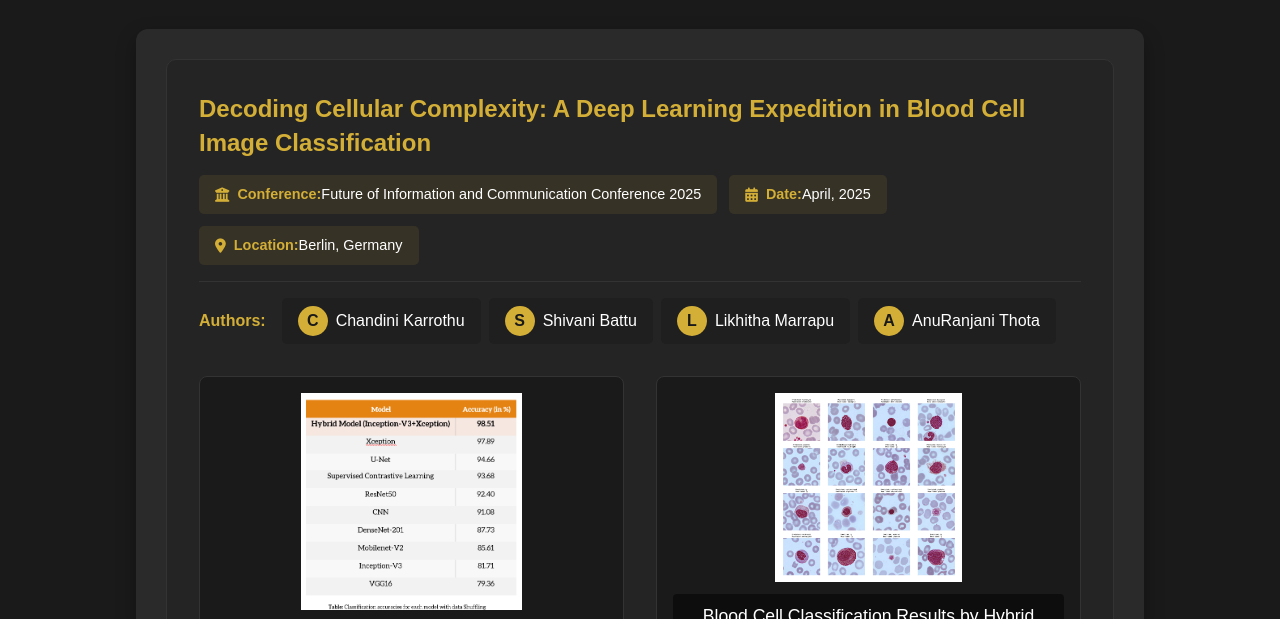
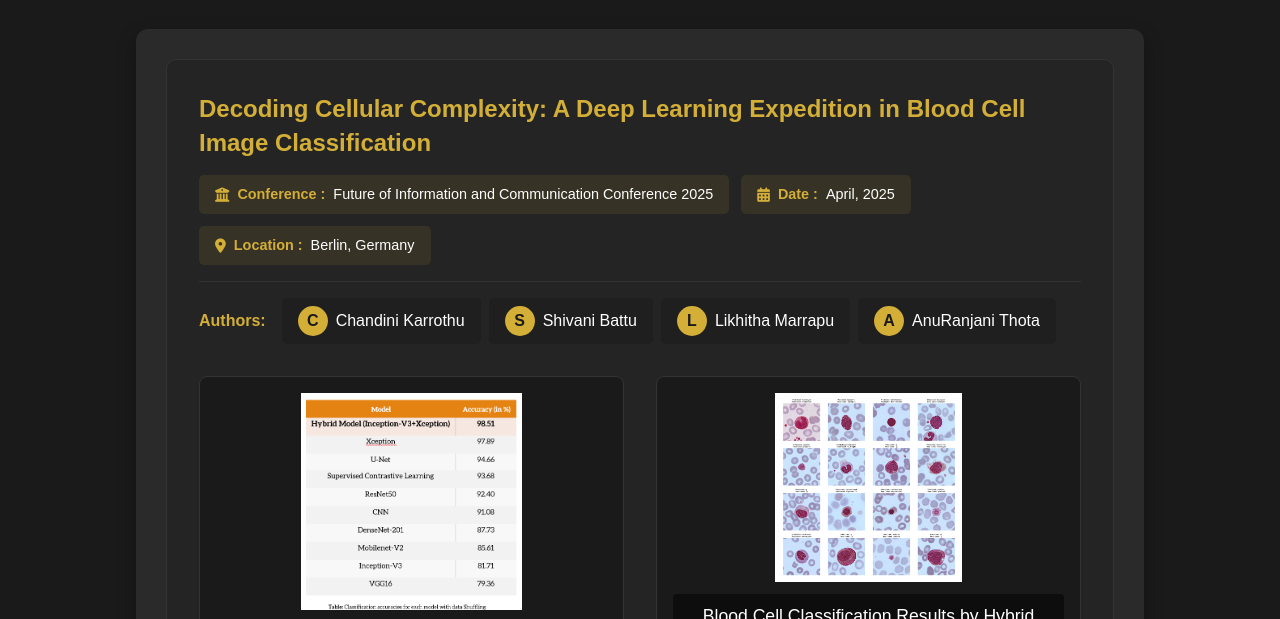
Before and after one commit to Chandini149/Portfolio_site, a plain HTML site: page publication.html in a window 1280 px wide. Shown: the part 181-800 px from the top of the page. Drawn offline with nearby package versions, Linux system fonts and the light colour scheme.

Commit message:
publication.html

```diff
--- a/publication.html
+++ b/publication.html
@@ -470,15 +470,15 @@
                     <div class="publication-meta">
                         <div class="meta-item">
                             <i class="fas fa-university"></i>
-                            <strong>Conference:</strong> Future of Information and Communication Conference 2025
+                            <strong>Conference : &nbsp; </strong> Future of Information and Communication Conference 2025
                         </div>
                         <div class="meta-item">
                             <i class="fas fa-calendar-alt"></i>
-                            <strong>Date:</strong> April, 2025
+                            <strong>Date : &nbsp; </strong> April, 2025
                         </div>
                         <div class="meta-item">
                             <i class="fas fa-map-marker-alt"></i>
-                            <strong>Location:</strong> Berlin, Germany
+                            <strong>Location : &nbsp; </strong> Berlin, Germany
                         </div>
                     </div>
 
```
